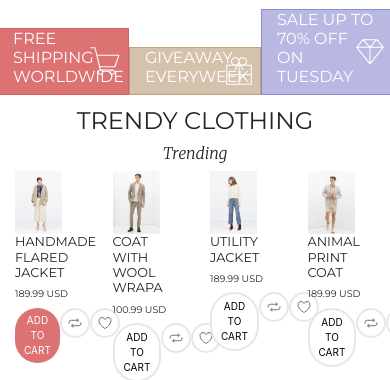
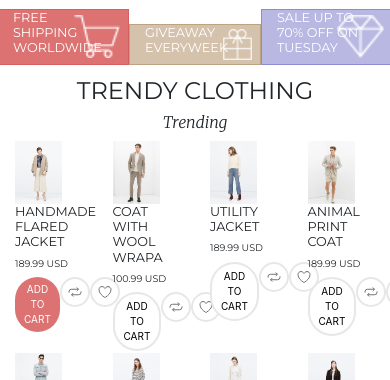
Before and after one commit to Naomisyku/Zorka, a plain HTML site: page index.html in a window 390 px wide. Shown: the part 455-835 px from the top of the page. Drawn offline with nearby package versions, Linux system fonts and the light colour scheme.

Commit message:
4 changes

```diff
--- a/style.css
+++ b/style.css
@@ -630,6 +630,30 @@ footer{
 
 /*Stilizimet e seksionit 1*/
 
+.shipping h4{
+    font-size: 0.8rem;
+}
+
+.cart{
+    height: 80%;
+}
+
+.giveaway h4{
+    font-size: 0.8rem;
+}
+
+.gift{
+    height: 80%;
+}
+
+.sale h4{
+    font-size: 0.8rem;
+}
+
+.diamond{
+    height: 80%;
+}
+
 .mySlides{
     width: 88%;
     height: 90%;
@@ -797,7 +821,6 @@ footer{
 
 }
 
-
 @media only screen and (max-width: 768px) {
 
 
```
